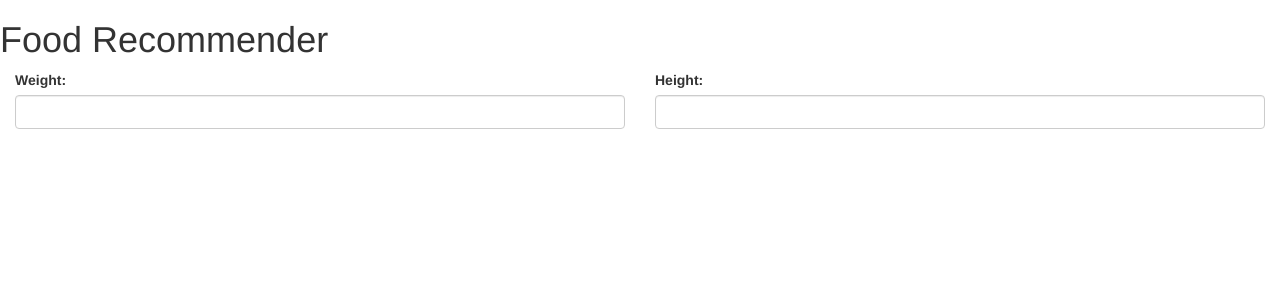
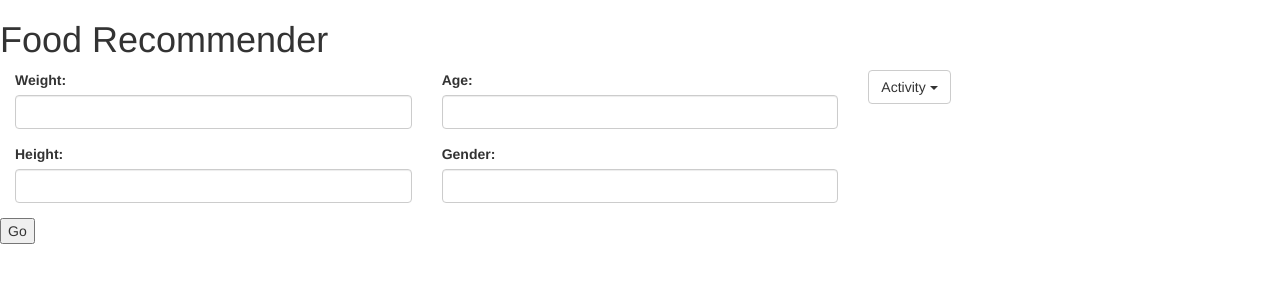
Before and after one commit to Lucytheanimefan/eat-food, a Flask app: page / in a window 1280 px wide. Shown: the top 300 px of the page. Run offline with Flask 2, Linux system fonts and the light colour scheme; some libraries are stand-ins or nearby versions.

Commit message:
Added dropdown and more input fields

```diff
--- a/static/js/script.js
+++ b/static/js/script.js
@@ -30,3 +30,20 @@ function populateResults(data) {
         }
     });
 }
+/*----------------get user input-------------------------*/
+function getUserInput(){
+	var data = {}
+	data["weight"]=$("#weight").val();
+	data["height"]=$("#height").val();
+	data["age"] = $("#age").val();
+	data["gender"] = $("#gender").val();
+	return data;
+}
+
+function sendInputToBackend(data){
+
+}
+
+$("#go").click(function(){
+	var data = getUserInput();
+})
--- a/templates/main.html
+++ b/templates/main.html
@@ -1,16 +1,42 @@
 {% extends "layout.html" %} {% block body %}
 <div class="row">
-    <div class="col-md-6">
+    <div class="col-md-4">
         <div class="form-group">
             <label for="weight">Weight:</label>
-            <input type="text" class="form-control" id="usr">
+            <input type="text" class="form-control" id="weight">
+        </div>
+        <div class="form-group">
+            <label for="height">Height:</label>
+            <input type="password" class="form-control" id="height">
         </div>
     </div>
-    <div class="col-md-6">
+    <div class="col-md-4">
         <div class="form-group">
-            <label for="height">Height:</label>
-            <input type="password" class="form-control" id="pwd">
+            <label for="age">Age:</label>
+            <input type="age" class="form-control" id="age">
+        </div>
+        <div class="form-group">
+            <label for="gender">Gender:</label>
+            <input type="gender" class="form-control" id="gender">
+        </div>
+    </div>
+    <div class="col-md-4">
+        <div class="dropdown">
+            <button class="btn btn-default dropdown-toggle" type="button" id="dropdownMenu1" data-toggle="dropdown" aria-haspopup="true" aria-expanded="true">
+                Activity
+                <span class="caret"></span>
+            </button>
+            <ul class="dropdown-menu" aria-labelledby="dropdownMenu1">
+                <li><a href="#">Sedentary</a></li>
+                <li><a href="#">Lightly Active</a></li>
+                <li><a href="#">Moderately Active</a></li>
+                <li><a href="#">Active</a></li>
+                <li><a href="#">Out of this world active</a></li>
+            </ul>
         </div>
     </div>
 </div>
+<div class="row">
+    <button id="go">Go</button>
+</div>
 {% endblock %}
```
